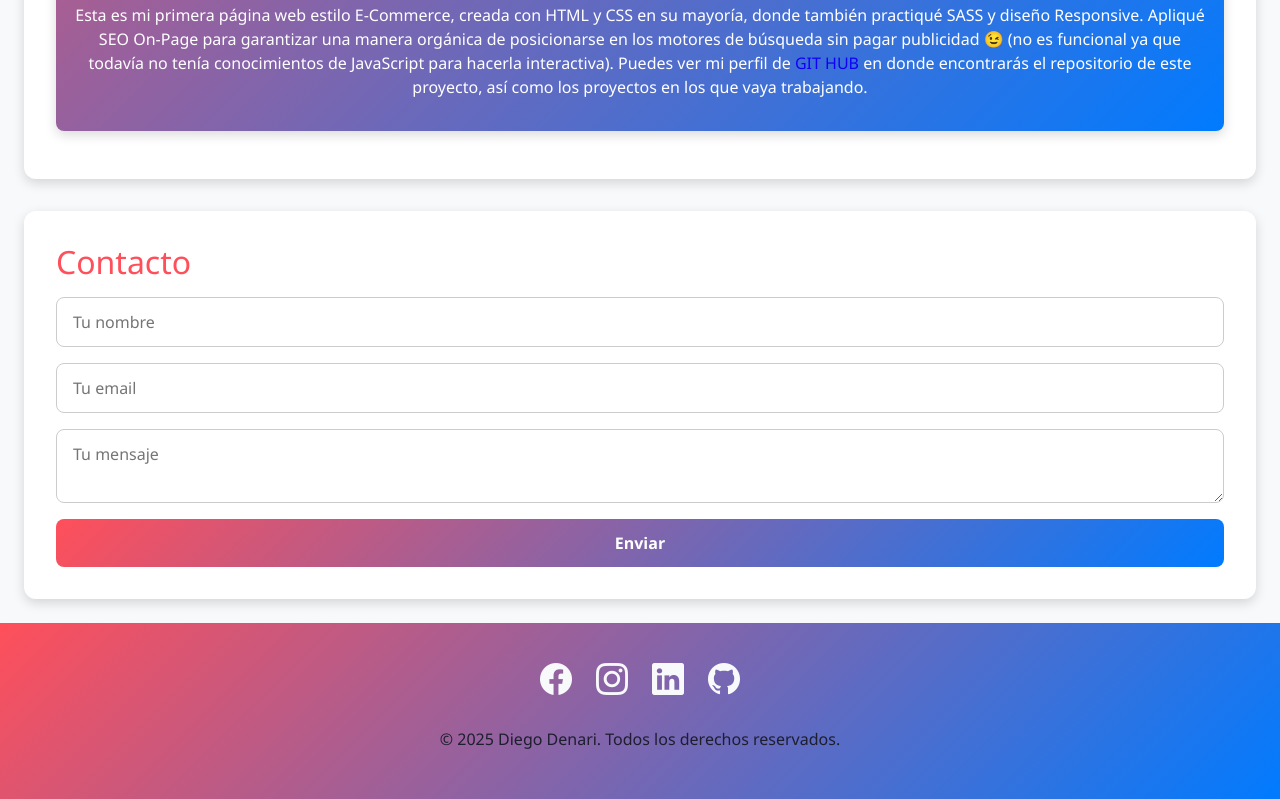
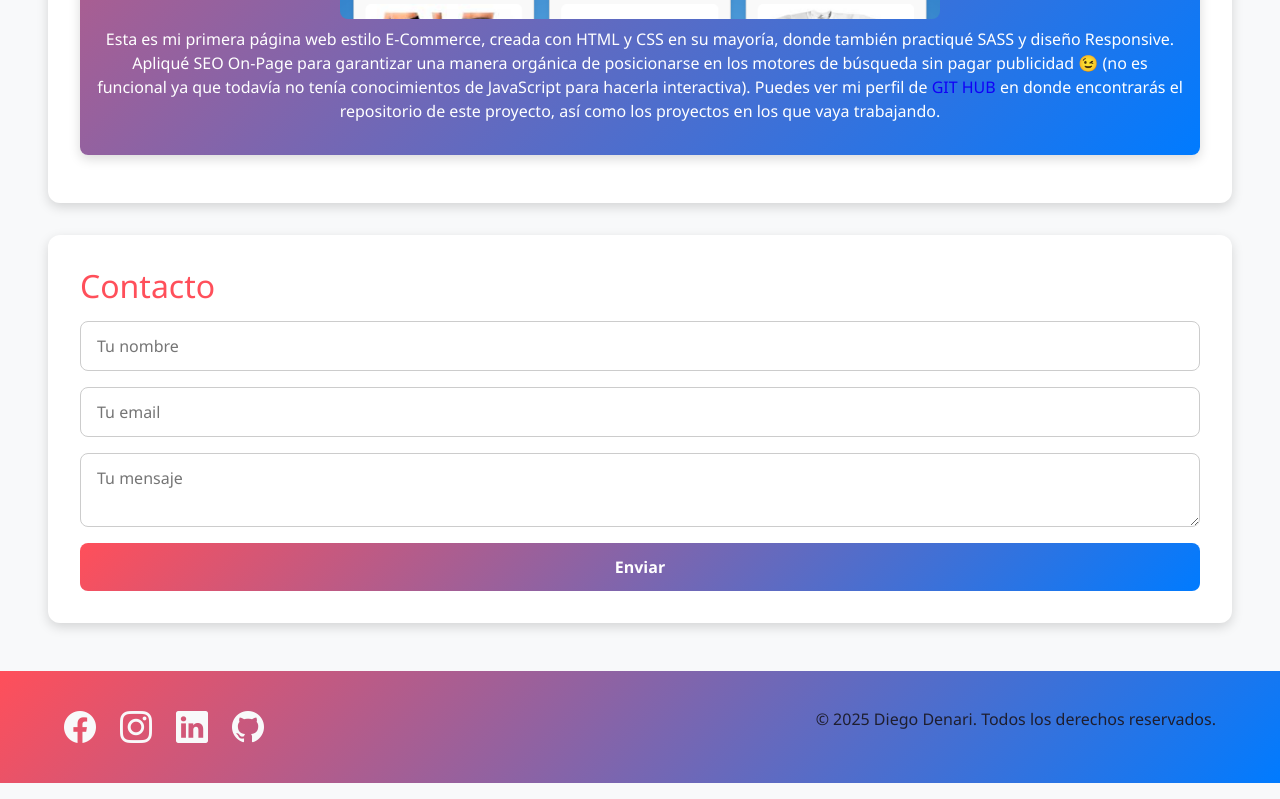
Before and after one commit to DiegoDenari/porfolioWEB, a plain HTML site: page index.html in a window 1280 px wide. Shown: the part 1447-2246 px from the top of the page. Drawn offline with nearby package versions, Linux system fonts and the light colour scheme.

Commit message:
cssdetail

```diff
--- a/styles.css
+++ b/styles.css
@@ -190,23 +190,33 @@ button:hover {
 }
 
 /*------------MEDIAQUERIES------------*/
-@media (min-width: 390px) {
-  .site-main {
-    display: grid;
-    grid-template-columns: repeat(1, 1fr);
-    gap: 2rem;
-  }
-
+@media (min-width: 412px) {
   .site-main {
     grid-template-columns: 1fr;
+    gap: 2rem;
     padding: 1.5rem;
   }
 
   .site-footer {
     flex-direction: column;
     align-items: center;
-    text-align: center;
     gap: 1.5rem;
     padding: 2rem 1rem;
   }
 }
+
+/* Ajustes para pantallas más grandes (tablets, desktops) */
+@media (min-width: 768px) {
+  .site-main {
+    grid-template-columns: repeat(1, 1fr);
+    gap: 2rem;
+    padding: 3rem;
+  }
+
+  .site-footer {
+    flex-direction: row;
+    justify-content: space-between;
+    padding: 2rem 4rem;
+    text-align: left;
+  }
+}
```
